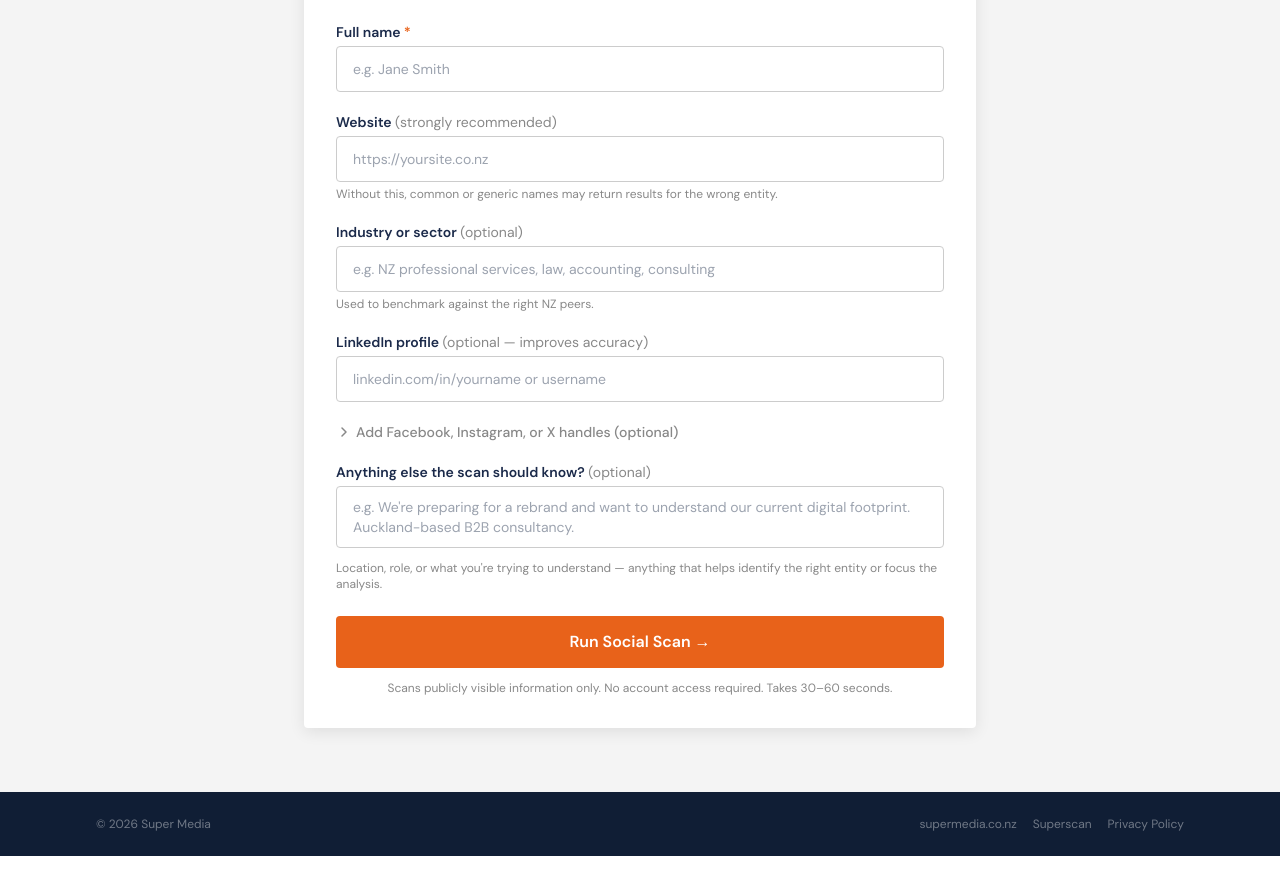
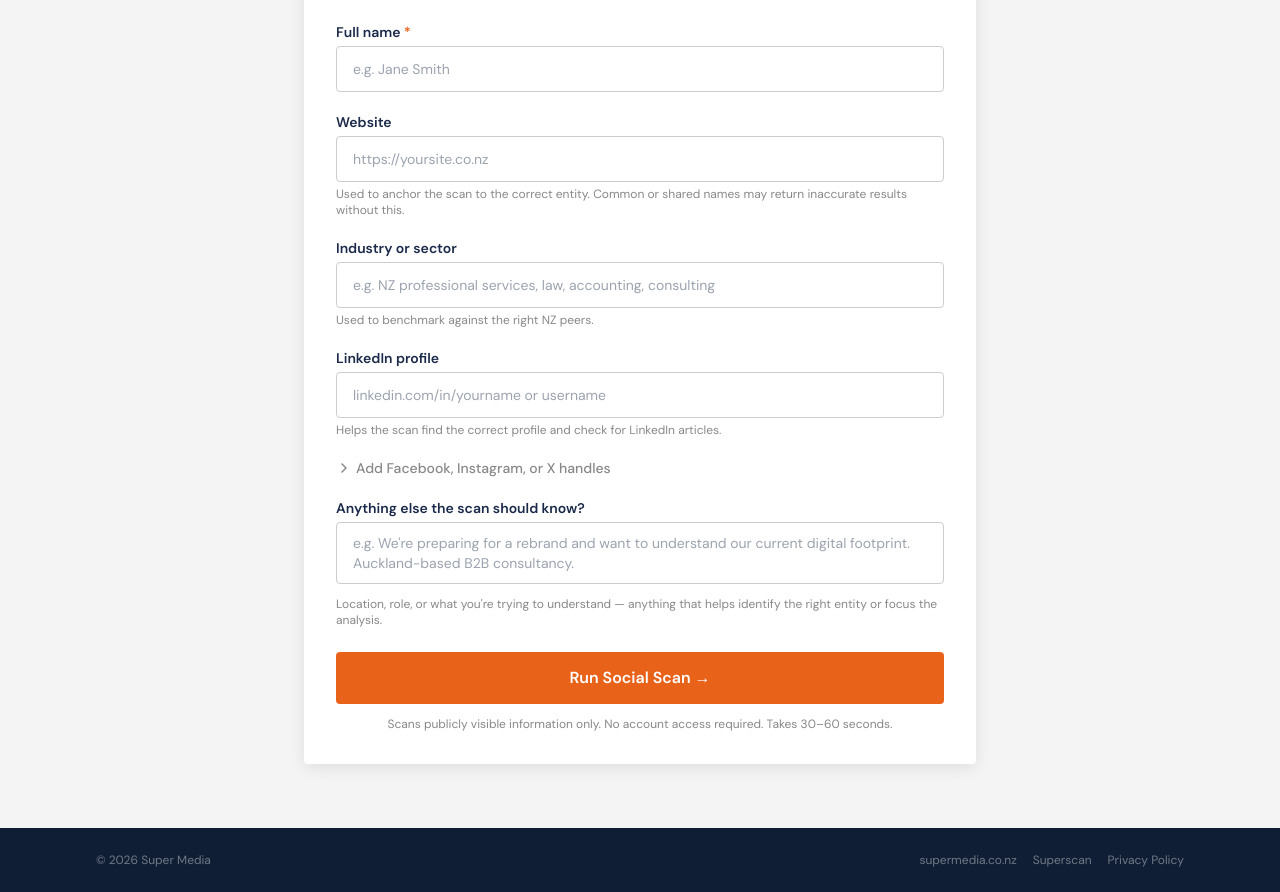
Before and after one commit to ron571/supermedia-website, a Next.js app: page /social-scan in a window 1280 px wide. Shown: the part 2650-3542 px from the top of the page. Before the commit the page ends 3506 px from the top, so only its background shows below. Built offline with nearby package versions, Linux system fonts and the light colour scheme.

Commit message:
improve: remove optional labels from Social Scan form — describe purpose instead

```diff
--- a/src/components/SocialScanForm.tsx
+++ b/src/components/SocialScanForm.tsx
@@ -696,7 +696,7 @@ export default function SocialScanForm() {
       {/* Website */}
       <div className="mb-5">
         <label htmlFor="scanWebsite" className="block text-navy font-semibold text-sm mb-1">
-          Website <span className="text-grey-dark font-normal">(strongly recommended)</span>
+          Website
         </label>
         <input
           id="scanWebsite"
@@ -706,14 +706,14 @@ export default function SocialScanForm() {
           className="w-full px-4 py-3 border border-grey-mid rounded text-body text-sm focus:outline-none focus:border-orange"
         />
         <p className="text-grey-dark text-xs mt-1">
-          Without this, common or generic names may return results for the wrong entity.
+          Used to anchor the scan to the correct entity. Common or shared names may return inaccurate results without this.
         </p>
       </div>
 
       {/* Industry */}
       <div className="mb-5">
         <label htmlFor="scanIndustry" className="block text-navy font-semibold text-sm mb-1">
-          Industry or sector <span className="text-grey-dark font-normal">(optional)</span>
+          Industry or sector
         </label>
         <input
           id="scanIndustry"
@@ -730,8 +730,7 @@ export default function SocialScanForm() {
       {/* LinkedIn — visible by default */}
       <div className="mb-5">
         <label htmlFor="linkedinHandle" className="block text-navy font-semibold text-sm mb-1">
-          LinkedIn {entityType === "individual" ? "profile" : "company page"}{" "}
-          <span className="text-grey-dark font-normal">(optional — improves accuracy)</span>
+          LinkedIn {entityType === "individual" ? "profile" : "company page"}
         </label>
         <input
           id="linkedinHandle"
@@ -740,6 +739,9 @@ export default function SocialScanForm() {
           placeholder={entityType === "individual" ? "linkedin.com/in/yourname or username" : "linkedin.com/company/yourcompany or company name"}
           className="w-full px-4 py-3 border border-grey-mid rounded text-body text-sm focus:outline-none focus:border-orange"
         />
+        <p className="text-grey-dark text-xs mt-1">
+          Helps the scan find the correct profile and check for LinkedIn articles.
+        </p>
       </div>
 
       {/* Other handles — collapsible */}
@@ -748,7 +750,7 @@ export default function SocialScanForm() {
           <svg className="w-4 h-4 transition-transform group-open:rotate-90" viewBox="0 0 16 16" fill="none" aria-hidden="true">
             <path d="M6 4l4 4-4 4" stroke="currentColor" strokeWidth="1.5" strokeLinecap="round" strokeLinejoin="round" />
           </svg>
-          Add Facebook, Instagram, or X handles (optional)
+          Add Facebook, Instagram, or X handles
         </summary>
         <div className="mt-3 grid grid-cols-1 sm:grid-cols-2 gap-3">
           {([
@@ -773,7 +775,7 @@ export default function SocialScanForm() {
       {/* Additional context */}
       <div className="mb-6">
         <label htmlFor="scanContext" className="block text-navy font-semibold text-sm mb-1">
-          Anything else the scan should know? <span className="text-grey-dark font-normal">(optional)</span>
+          Anything else the scan should know?
         </label>
         <textarea
           id="scanContext"
```
